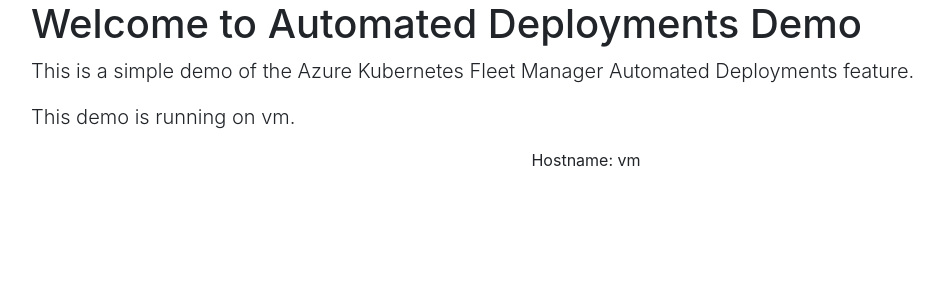
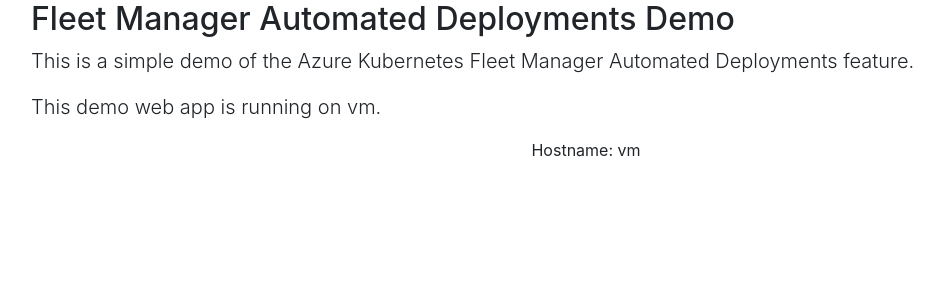
Before and after one commit to sjwaight/fleet-ad-demo-app, a Flask app: page / in a window 1280 px wide. Shown: the part 56-356 px from the top of the page, without its empty margins (54-998 px from the left). Run offline with Flask 3, Linux system fonts and the light colour scheme; some libraries are stand-ins or nearby versions.

Commit message:
App updates to better support demo.

```diff
--- a/src/app.py
+++ b/src/app.py
@@ -1,4 +1,5 @@
 from flask import Flask, render_template
+from waitress import serve
 import socket
 
 # Create a Flask application instance
@@ -12,4 +13,4 @@ def index():
 
 # Run the application
 if __name__ == '__main__':
-    app.run(debug=True)
+    serve(app, host="0.0.0.0", port=8000)
--- a/src/templates/index.html
+++ b/src/templates/index.html
@@ -1,9 +1,8 @@
 {% extends 'base.html' %}
-
 {% block content %}
-    <h1>{% block title %} Welcome to Automated Deployments Demo {% endblock %}</h1>
+    <h2>{% block title %}Fleet Manager Automated Deployments Demo{% endblock %}</h2>
 
     <p class="lead">This is a simple demo of the Azure Kubernetes Fleet Manager Automated Deployments feature.</p>
 
-    <p class="lead">This demo is running on {{hostname}}.</p>
+    <p class="lead">This demo web app is running on {{hostname}}.</p>
 {% endblock %}
```
Also changed, not shown: src/requirements.txt (+7 -0 lines), readme.md.
